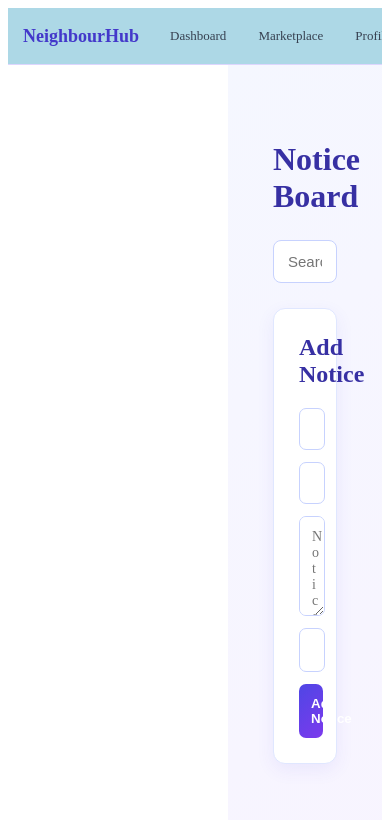
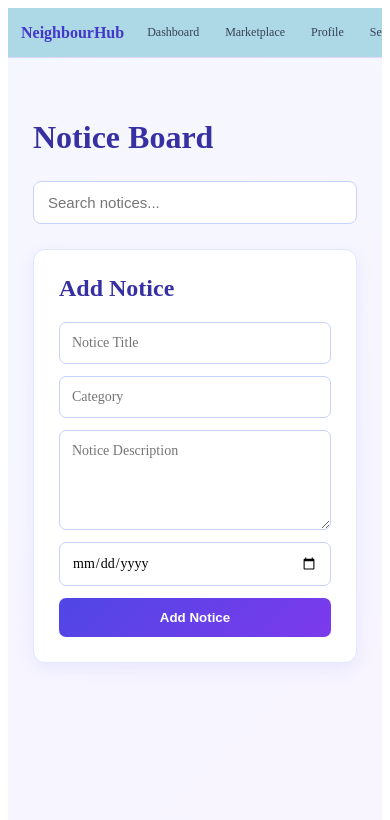
Before and after one commit to marvin1920/NeighbourHub, a React (Create React App) app in the folder neighbourhub/: page /notice-board in a window 390 px wide. Shown: the top 820 px of the page. Built offline with nearby package versions, Linux system fonts and the light colour scheme.

Commit message:
Fix dashboard mobile responsiveness

```diff
--- a/neighbourhub/src/styles/Dashboardlayout.css
+++ b/neighbourhub/src/styles/Dashboardlayout.css
@@ -5,3 +5,20 @@
   box-sizing: border-box;
   background: linear-gradient(135deg, #f5f7ff, #f8f4ff);
 }
+
+/* Mobile */
+@media (max-width: 768px) {
+  .main-content {
+    margin-left: 0;
+    width: 100%;
+    padding: 20px 15px;
+    min-height: 100vh;
+  }
+}
+
+/* Small phones */
+@media (max-width: 480px) {
+  .main-content {
+    padding: 15px 10px;
+  }
+}
--- a/neighbourhub/src/styles/Sidebar.css
+++ b/neighbourhub/src/styles/Sidebar.css
@@ -12,6 +12,7 @@
   left: 0;
   top: 0;
   border-right: 1px solid #ddd6fe;
+  z-index: 1000;
 }
 
 /* Logo */
@@ -65,36 +66,97 @@
   color: #b91c1c;
 }
 
+
+/* =========================
+   Mobile Responsive
+========================= */
+
 @media (max-width: 768px) {
 
   .sidebar {
     width: 100%;
     min-height: auto;
-    position: static;
+    height: auto;
+
+    position: relative;
+    left: auto;
+    top: auto;
+
     display: flex;
     flex-direction: row;
     align-items: center;
+
     overflow-x: auto;
+    overflow-y: hidden;
+
     padding: 10px;
+
     border-right: none;
     border-bottom: 1px solid #ddd6fe;
+
+    box-sizing: border-box;
+
+    z-index: 1000;
+  }
+
+  /* Logo */
+
+  .sidebar h2 {
+    margin: 0 15px 0 5px;
+    font-size: 18px;
+    white-space: nowrap;
+    flex-shrink: 0;
+  }
+
+  /* Navigation links */
+
+  .sidebar a {
+    display: block;
+
+    white-space: nowrap;
+
+    margin: 0 4px;
+
+    padding: 10px 12px;
+
+    font-size: 13px;
+
+    flex-shrink: 0;
+  }
+
+  /* Remove desktop hover movement on mobile */
+
+  .sidebar a:hover {
+    transform: none;
+  }
+
+  /* Logout */
+
+  .sidebar .logout {
+    margin-top: 0;
+    flex-shrink: 0;
+  }
+}
+
+
+/* =========================
+   Small Mobile
+========================= */
+
+@media (max-width: 480px) {
+
+  .sidebar {
+    padding: 8px;
   }
 
   .sidebar h2 {
-    margin: 0 15px 0 5px;
-    white-space: nowrap;
-    font-size: 18px;
+    font-size: 16px;
+    margin-right: 10px;
   }
 
   .sidebar a {
-    white-space: nowrap;
-    margin: 0 4px;
-    padding: 10px 12px;
-    font-size: 13px;
+    padding: 9px 10px;
+    font-size: 12px;
+    margin: 0 3px;
   }
-
-  .sidebar .logout {
-    margin-top: 0;
-  }
-
 }
```
